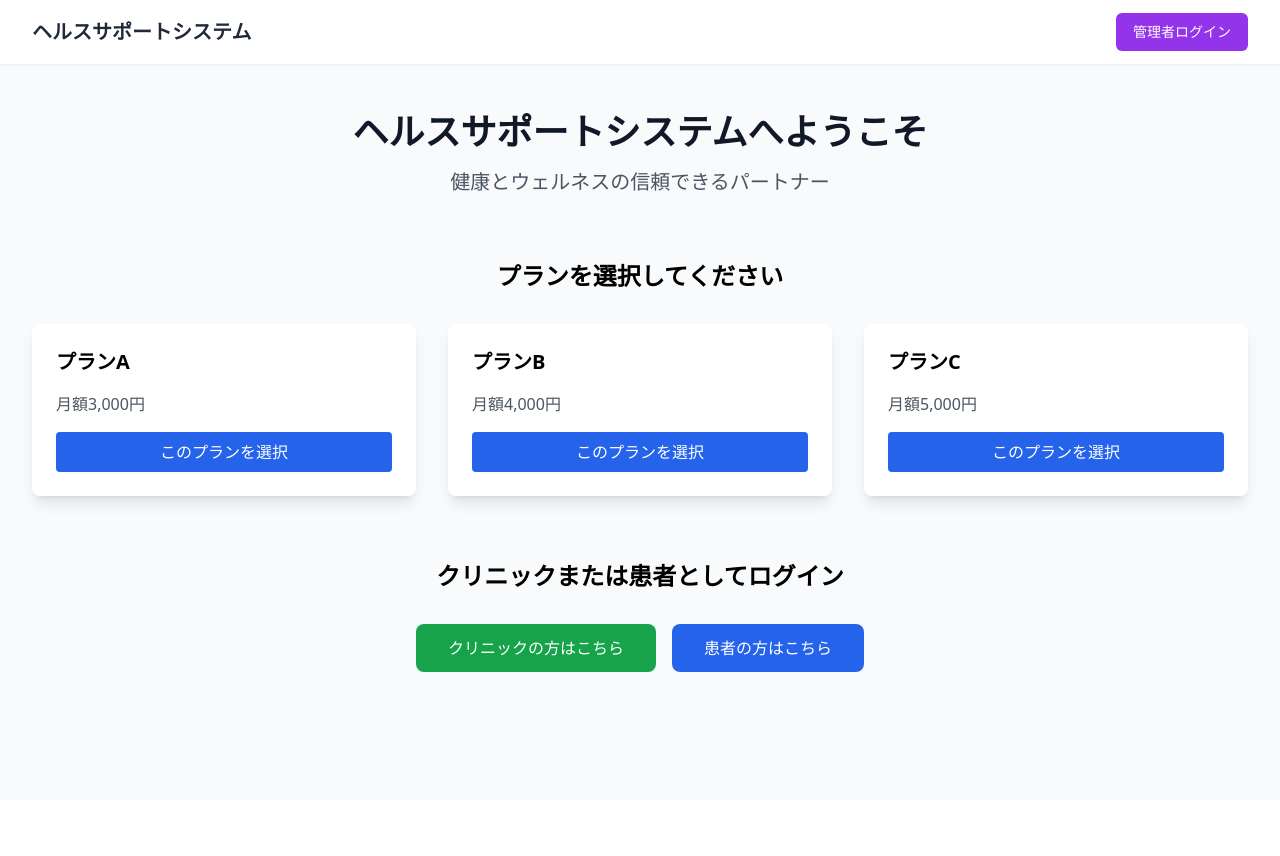
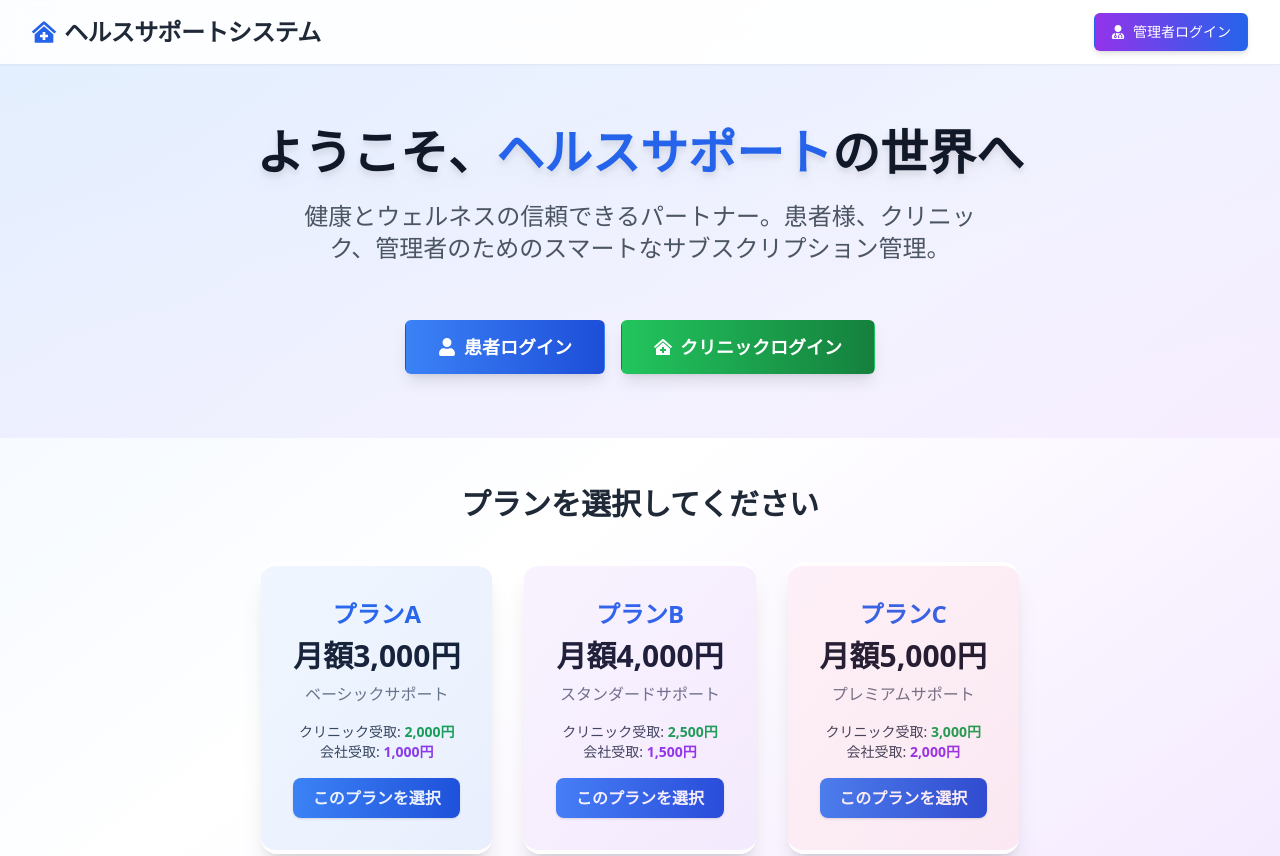
Before and after one commit to pikachu1001/support, a Next.js app: page / in a window 1280 px wide. Shown: the top 856 px of the page. Before the commit the page ends 800 px from the top, so only its background shows below. Built offline with nearby package versions, Linux system fonts and the light colour scheme; no server answers.

Commit message:
new2-register/login/firstPage-com

```diff
--- a/package.json
+++ b/package.json
@@ -14,7 +14,8 @@
     "firebase-admin": "^13.4.0",
     "next": "^13.4.19",
     "react": "^18.2.0",
-    "react-dom": "^18.2.0"
+    "react-dom": "^18.2.0",
+    "react-icons": "^5.5.0"
   },
   "devDependencies": {
     "@types/node": "^20.5.7",
--- a/pages/auth/admin/login.tsx
+++ b/pages/auth/admin/login.tsx
@@ -1,6 +1,8 @@
 import { useState } from 'react';
 import { useRouter } from 'next/router';
 import Link from 'next/link';
+import { useAuth } from '../../../contexts/AuthContext';
+import { FirebaseError } from 'firebase/app';
 
 interface FormErrors {
   email?: string;
@@ -16,6 +18,7 @@ export default function AdminLogin() {
     email: '',
     password: '',
   });
+  const { signIn } = useAuth();
 
   const validateForm = (): boolean => {
     const newErrors: FormErrors = {};
@@ -59,14 +62,43 @@ export default function AdminLogin() {
 
     setIsLoading(true);
     try {
-      // TODO: Implement actual admin authentication
-      await new Promise(resolve => setTimeout(resolve, 1000)); // Simulated API call
+      if (!signIn) {
+        throw new Error('Authentication not initialized');
+      }
+      await signIn(formData.email, formData.password);
+
+      // Fetch user data from Firestore
+      const { getFirestore, doc, getDoc } = await import('firebase/firestore');
+      const db = getFirestore();
+      const user = (await import('firebase/auth')).getAuth().currentUser;
+      if (!user) throw new Error('User not found after sign in');
+      const userDoc = await getDoc(doc(db, 'users', user.uid));
+      if (!userDoc.exists()) throw new Error('User data not found');
+      const userData = userDoc.data();
+      if (userData.role !== 'admin') {
+        const { signOut } = await import('firebase/auth');
+        const { auth } = await import('../../../lib/firebase');
+        await signOut(auth!);
+        setErrors(prev => ({
+          ...prev,
+          submit: '管理者アカウントでログインしてください。'
+        }));
+        setIsLoading(false);
+        return;
+      }
       router.push('/admin/dashboard');
     } catch (error) {
-      setErrors(prev => ({
-        ...prev,
-        submit: 'ログインに失敗しました。認証情報を確認して再度お試しください。'
-      }));
+      if (error instanceof FirebaseError) {
+        setErrors(prev => ({
+          ...prev,
+          submit: 'ログインに失敗しました。認証情報を確認して再度お試しください。'
+        }));
+      } else {
+        setErrors(prev => ({
+          ...prev,
+          submit: '予期しないエラーが発生しました。もう一度お試しください。'
+        }));
+      }
     } finally {
       setIsLoading(false);
     }
--- a/pages/auth/clinic/login.tsx
+++ b/pages/auth/clinic/login.tsx
@@ -27,9 +27,13 @@ export default function ClinicLogin() {
       const { getFirestore, doc, getDoc } = await import('firebase/firestore');
       const db = getFirestore();
       const user = auth.user || (await import('firebase/auth')).getAuth().currentUser;
-      if (!user) throw new Error('User not found after sign in');
+      if (!user) {
+        throw new Error('User not found after sign in');
+      }
       const userDoc = await getDoc(doc(db, 'users', user.uid));
-      if (!userDoc.exists()) throw new Error('User data not found');
+      if (!userDoc.exists()){
+        throw new Error('User data not found');
+      }
       const userData = userDoc.data();
       if (userData.role !== 'clinic') {
         const { signOut } = await import('firebase/auth');
--- a/pages/auth/patient/login.tsx
+++ b/pages/auth/patient/login.tsx
@@ -27,9 +27,14 @@ export default function PatientLogin() {
       const { getFirestore, doc, getDoc } = await import('firebase/firestore');
       const db = getFirestore();
       const user = auth.user || (await import('firebase/auth')).getAuth().currentUser;
-      if (!user) throw new Error('User not found after sign in');
+      if (!user) {
+        throw new Error('User not found after sign in');
+      }
+
       const userDoc = await getDoc(doc(db, 'users', user.uid));
-      if (!userDoc.exists()) throw new Error('User data not found');
+      if (!userDoc.exists()) {
+        throw new Error('User data not found');
+      }
       const userData = userDoc.data();
       if (userData.role !== 'patient') {
         const { signOut } = await import('firebase/auth');
--- a/pages/index.tsx
+++ b/pages/index.tsx
@@ -1,24 +1,26 @@
 import { useRouter } from 'next/router';
 import Link from 'next/link';
+import { FaClinicMedical, FaUserMd, FaUser } from 'react-icons/fa';
 
 export default function Home() {
   const router = useRouter();
 
   return (
-    <div className="min-h-screen bg-gray-50">
+    <div className="min-h-screen bg-gradient-to-br from-blue-50 via-white to-purple-100 flex flex-col">
       {/* Navbar */}
-      <nav className="bg-white shadow-sm">
+      <nav className="bg-white/80 shadow-sm backdrop-blur-md sticky top-0 z-10">
         <div className="max-w-7xl mx-auto px-4 sm:px-6 lg:px-8">
           <div className="flex justify-between h-16 items-center">
-            <div className="flex-shrink-0">
-              <h1 className="text-xl font-bold text-gray-800">ヘルスサポートシステム</h1>
+            <div className="flex-shrink-0 flex items-center space-x-2">
+              <span className="text-2xl text-blue-600"><FaClinicMedical /></span>
+              <h1 className="text-2xl font-extrabold text-gray-800 tracking-tight">ヘルスサポートシステム</h1>
             </div>
             <div>
               <Link
                 href="/auth/admin/login"
-                className="inline-flex items-center px-4 py-2 border border-transparent text-sm font-medium rounded-md text-white bg-purple-600 hover:bg-purple-700 focus:outline-none focus:ring-2 focus:ring-offset-2 focus:ring-purple-500"
+                className="inline-flex items-center px-4 py-2 border border-transparent text-sm font-medium rounded-md text-white bg-gradient-to-r from-purple-600 to-blue-600 hover:from-blue-700 hover:to-purple-700 focus:outline-none focus:ring-2 focus:ring-offset-2 focus:ring-purple-500 shadow-md"
               >
-                管理者ログイン
+                <FaUserMd className="mr-2" /> 管理者ログイン
               </Link>
             </div>
           </div>
@@ -26,58 +28,58 @@ export default function Home() {
       </nav>
 
       {/* Hero Section */}
-      <div className="max-w-7xl mx-auto px-4 sm:px-6 lg:px-8 py-12">
-        <div className="text-center">
-          <h2 className="text-3xl font-extrabold text-gray-900 sm:text-4xl">
-            ヘルスサポートシステムへようこそ
-          </h2>
-          <p className="mt-4 text-xl text-gray-600">
-            健康とウェルネスの信頼できるパートナー
-          </p>
+      <section className="flex-1 flex flex-col justify-center items-center text-center py-16 px-4 bg-gradient-to-br from-blue-100/60 to-purple-100/60">
+        <h2 className="text-4xl sm:text-5xl font-extrabold text-gray-900 mb-4 drop-shadow-lg">ようこそ、<span className="text-blue-600">ヘルスサポート</span>の世界へ</h2>
+        <p className="mt-2 text-lg sm:text-2xl text-gray-600 max-w-2xl mx-auto mb-8">健康とウェルネスの信頼できるパートナー。患者様、クリニック、管理者のためのスマートなサブスクリプション管理。</p>
+        <div className="flex flex-col sm:flex-row gap-4 justify-center mt-6">
+          <button
+            onClick={() => router.push('/auth/patient/login')}
+            className="inline-flex items-center justify-center px-8 py-3 border border-transparent text-lg font-semibold rounded-md text-white bg-gradient-to-r from-blue-500 to-blue-700 hover:from-blue-600 hover:to-blue-800 shadow-lg transition"
+          >
+            <FaUser className="mr-2" /> 患者ログイン
+          </button>
+          <button
+            onClick={() => router.push('/auth/clinic/login')}
+            className="inline-flex items-center justify-center px-8 py-3 border border-transparent text-lg font-semibold rounded-md text-white bg-gradient-to-r from-green-500 to-green-700 hover:from-green-600 hover:to-green-800 shadow-lg transition"
+          >
+            <FaClinicMedical className="mr-2" /> クリニックログイン
+          </button>
         </div>
+      </section>
 
       {/* Subscription Plans */}
-        <div className="mt-16">
-          <h3 className="text-2xl font-bold text-center mb-8">プランを選択してください</h3>
+      <section className="max-w-5xl mx-auto py-12 px-4">
+        <h3 className="text-3xl font-bold text-center mb-10 text-gray-800">プランを選択してください</h3>
         <div className="grid grid-cols-1 md:grid-cols-3 gap-8">
-            {['A', 'B', 'C'].map((plan) => (
-              <div key={plan} className="bg-white rounded-lg shadow-lg p-6">
-                <h4 className="text-xl font-bold mb-4">プラン{plan}</h4>
-                <p className="text-gray-600 mb-4">
-                  {plan === 'A' ? '月額3,000円' :
-                   plan === 'B' ? '月額4,000円' :
-                   '月額5,000円'}
-                </p>
+          {[
+            { plan: 'A', price: '月額3,000円', desc: 'ベーシックサポート', clinic: '2,000円', company: '1,000円', color: 'from-blue-400 to-blue-600' },
+            { plan: 'B', price: '月額4,000円', desc: 'スタンダードサポート', clinic: '2,500円', company: '1,500円', color: 'from-purple-400 to-purple-600' },
+            { plan: 'C', price: '月額5,000円', desc: 'プレミアムサポート', clinic: '3,000円', company: '2,000円', color: 'from-pink-400 to-pink-600' },
+          ].map(({ plan, price, desc, clinic, company, color }) => (
+            <div key={plan} className={`rounded-2xl shadow-xl bg-white/90 border-t-4 border-b-4 border-transparent hover:border-blue-400 transition p-8 flex flex-col items-center relative overflow-hidden`}>
+              <div className={`absolute inset-0 z-0 bg-gradient-to-br ${color} opacity-10 pointer-events-none`} />
+              <span className="text-2xl font-bold text-blue-600 mb-2">プラン{plan}</span>
+              <span className="text-3xl font-extrabold text-gray-900 mb-2">{price}</span>
+              <span className="text-base text-gray-500 mb-4">{desc}</span>
+              <div className="flex flex-col items-center mb-4">
+                <span className="text-sm text-gray-700">クリニック受取: <span className="font-bold text-green-600">{clinic}</span></span>
+                <span className="text-sm text-gray-700">会社受取: <span className="font-bold text-purple-600">{company}</span></span>
+              </div>
               <button
                 onClick={() => router.push('/auth/patient/login')}
-                  className="w-full bg-blue-600 text-white py-2 px-4 rounded hover:bg-blue-700"
+                className="mt-auto w-full bg-gradient-to-r from-blue-500 to-blue-700 text-white py-2 px-4 rounded-lg font-semibold shadow hover:from-blue-600 hover:to-blue-800 transition"
               >
                 このプランを選択
               </button>
             </div>
           ))}
         </div>
-        </div>
+      </section>
 
-        {/* Login Options */}
-        <div className="mt-16 text-center">
-          <h3 className="text-2xl font-bold mb-8">クリニックまたは患者としてログイン</h3>
-          <div className="flex justify-center space-x-4">
-            <button
-              onClick={() => router.push('/auth/clinic/login')}
-              className="bg-green-600 text-white py-3 px-8 rounded-lg hover:bg-green-700"
-            >
-              クリニックの方はこちら
-            </button>
-            <button
-              onClick={() => router.push('/auth/patient/login')}
-              className="bg-blue-600 text-white py-3 px-8 rounded-lg hover:bg-blue-700"
-            >
-              患者の方はこちら
-            </button>
-          </div>
-        </div>
-      </div>
+      {/* Footer */}
+      <footer className="mt-auto py-6 bg-white/80 text-center text-gray-500 text-sm shadow-inner">
+        &copy; {new Date().getFullYear()} ヘルスサポートシステム. All rights reserved.
+      </footer>
     </div>
   );
 }
```
Also changed, not shown: 1 other file (tests, documents, lock files or other folders). Lines whose indentation alone changed are shown as unchanged.
